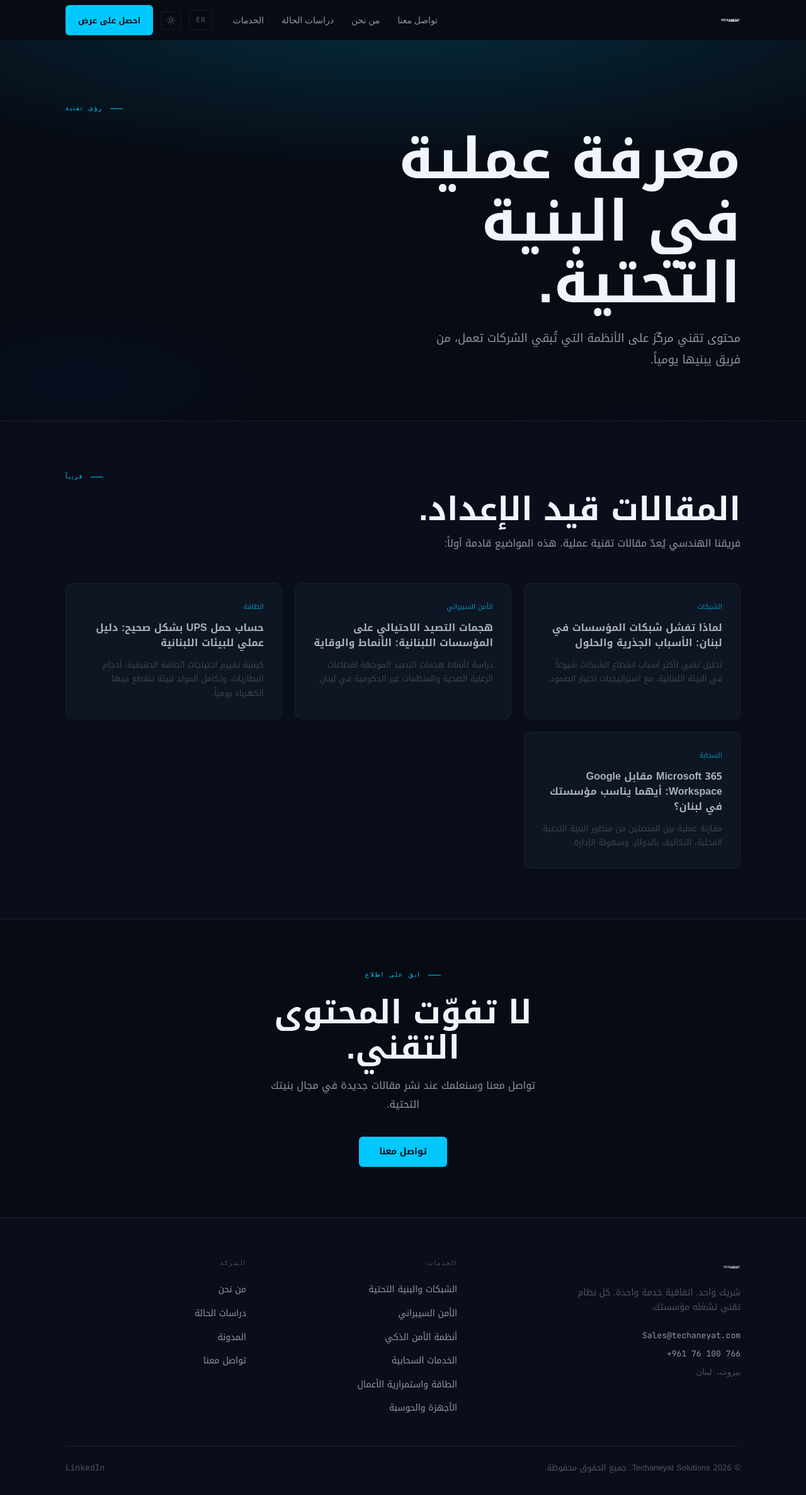
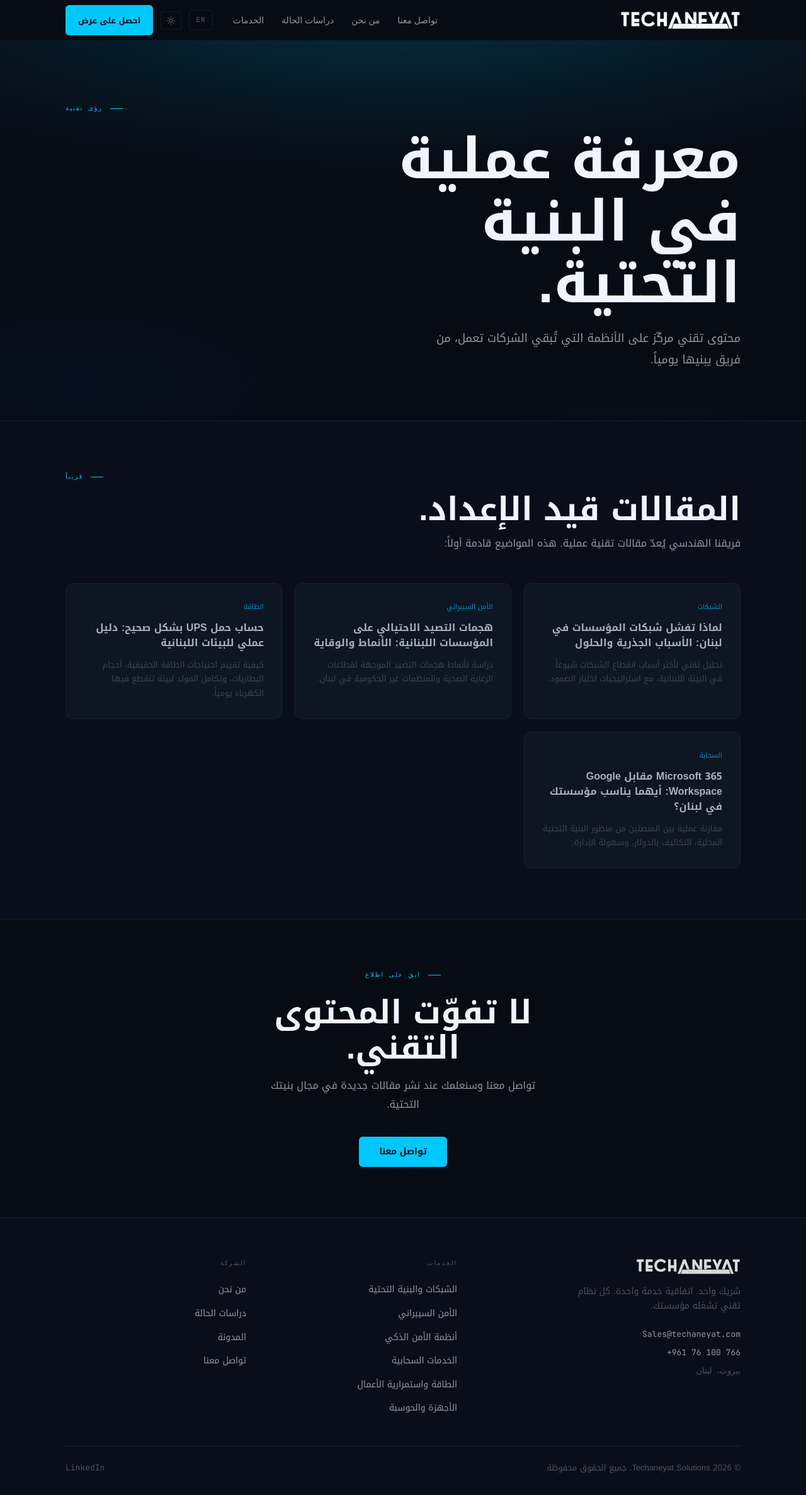
Before and after one commit to voxire/techaneyat, a Next.js app: page /ar/blog in a window 1280 px wide. Shown: the whole page at 63% size. Built offline with nearby package versions, Linux system fonts and the light colour scheme.

Commit message:
Crop logo whitespace and increase display size in nav and footer

```diff
--- a/app/components/Footer.tsx
+++ b/app/components/Footer.tsx
@@ -40,10 +40,10 @@ export function Footer({ locale = 'en' }: FooterProps) {
               <Image
                 src="/brand/logo.png"
                 alt="Techaneyat"
-                width={160}
+                width={190}
                 height={40}
                 style={{
-                  height: '28px',
+                  height: '26px',
                   width: 'auto',
                   objectFit: 'contain',
                   filter: 'brightness(0) invert(1)',
--- a/app/components/Nav.tsx
+++ b/app/components/Nav.tsx
@@ -80,10 +80,10 @@ export function Nav({ locale = 'en' }: NavProps) {
           <Image
             src="/brand/logo.png"
             alt="Techaneyat"
-            width={160}
-            height={40}
+            width={190}
+            height={30}
             style={{
-              height: '32px',
+              height: '30px',
               width: 'auto',
               objectFit: 'contain',
               // Dark mode: logo is dark charcoal — invert to white
```
Also changed, not shown: public/brand/logo.png.
